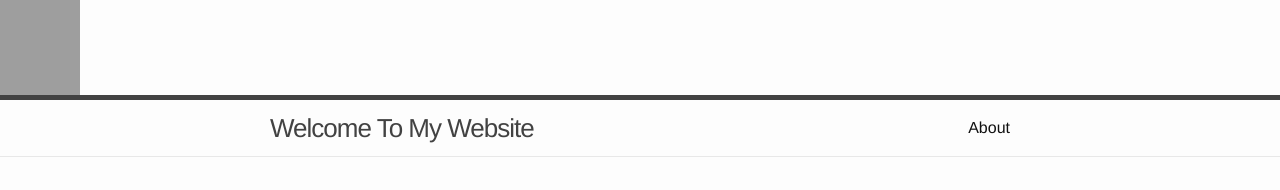
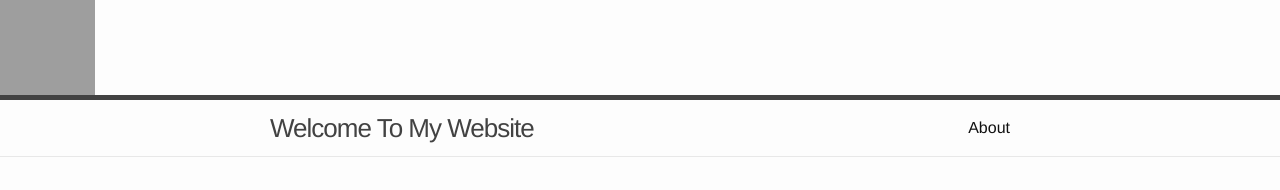
Before and after one commit to Demon2007/Demon2007.github.io, a Jekyll site: the page built from index.html, in a window 1280 px wide. Shown: the top 190 px of the page. Built offline with Jekyll 4.4.1, drawn with Linux system fonts in a browser that asks for light colours; grey boxes are pictures that could not be loaded.

Commit message:
Update default.html

```diff
--- a/_layouts/default.html
+++ b/_layouts/default.html
@@ -5,7 +5,7 @@
 
   <body>
 
-    <img src="http://s3.amazonaws.com/libapps/accounts/44105/images/welcome_thumb_tacks_1600_clr_9661.png" alt="Welcome with thumb tacks"width="80"height="95">
+    <img src="http://s3.amazonaws.com/libapps/accounts/44105/images/welcome_thumb_tacks_1600_clr_9661.png" alt="Welcome with thumb tacks"width="95"height="95">
     {% include header.html %}
 
     <div class="page-content">
```
